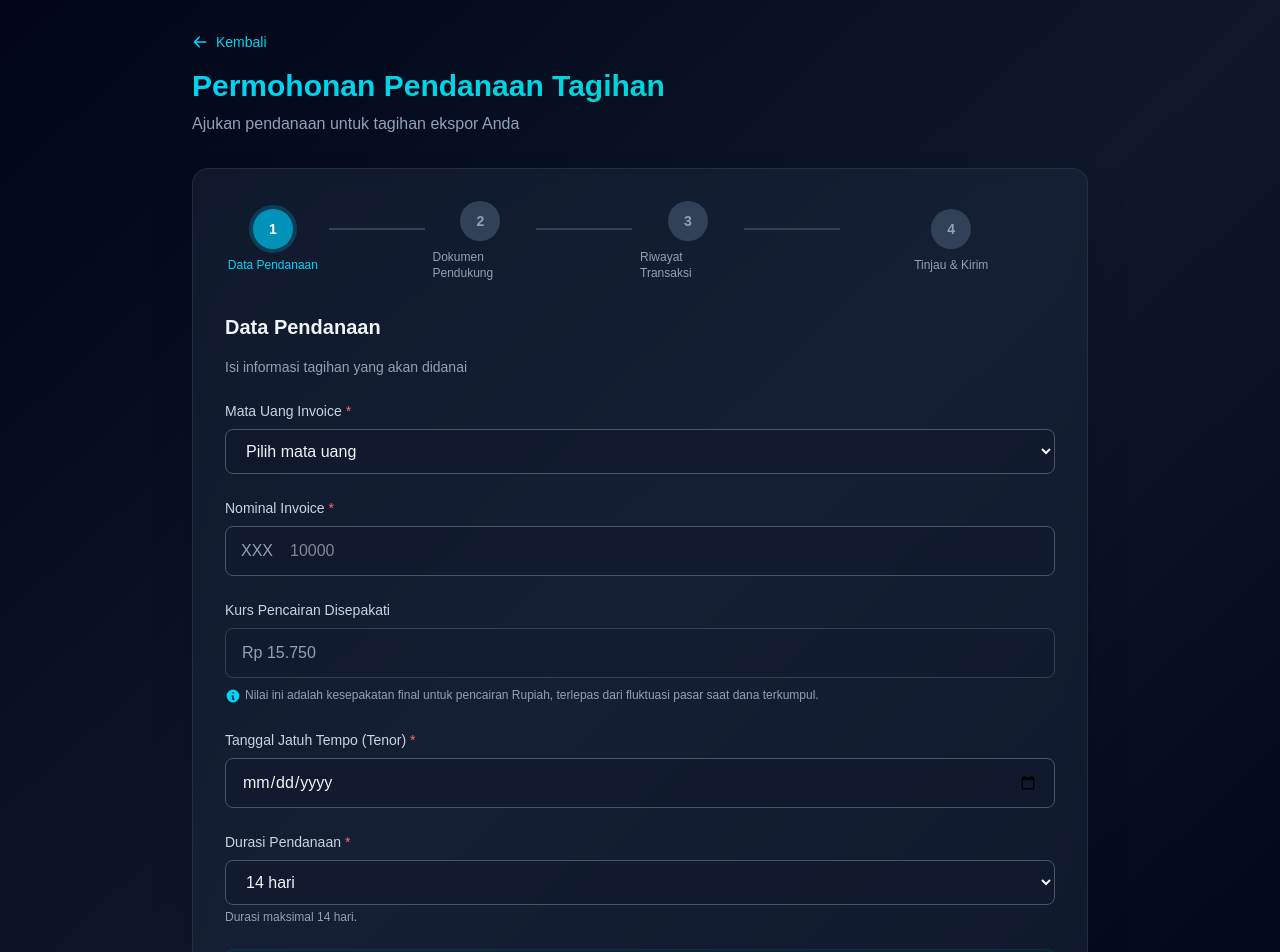
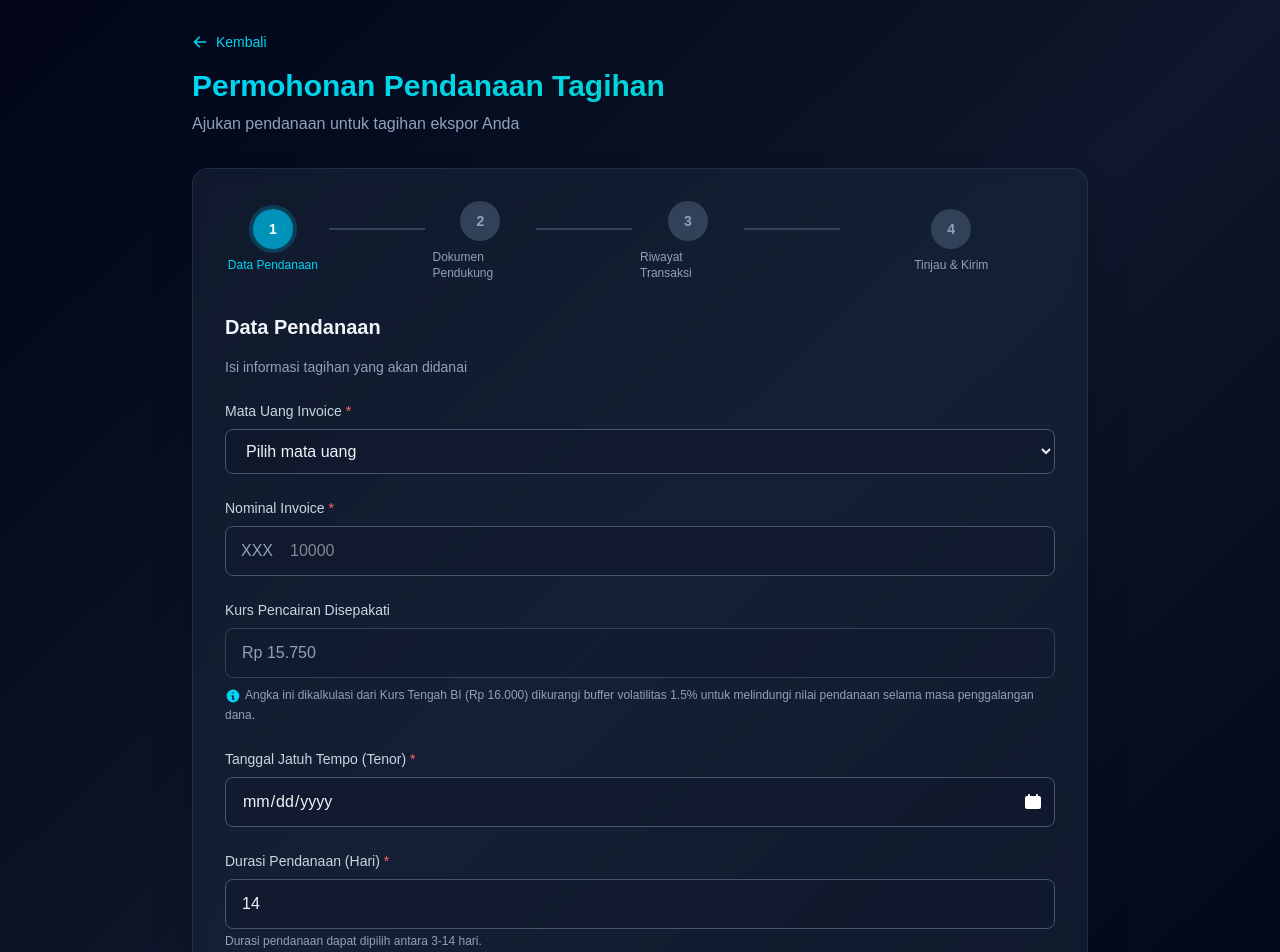
Before and after one commit to MaulRai/vessel, a Next.js app: page /pendana/pendanaan/buat in a window 1280 px wide. Shown: the top 952 px of the page. Built offline with nearby package versions, Linux system fonts and the light colour scheme.

Commit message:
[Profil-Bisnis] Wordings

```diff
--- a/app/pendana/pendanaan/buat/page.tsx
+++ b/app/pendana/pendanaan/buat/page.tsx
@@ -1,6 +1,6 @@
 'use client';
 
-import { useState } from 'react';
+import { useState, useRef, useMemo } from 'react';
 import Link from 'next/link';
 
 // Types
@@ -15,7 +15,7 @@ interface Step1Data {
   invoiceAmount: string;
   agreedExchangeRate: string;
   dueDate: string;
-  fundingDuration: '7' | '14';
+  fundingDuration: string;
 }
 
 interface Step2Data {
@@ -78,6 +78,28 @@ function Stepper({ currentStep, onStepClick }: { currentStep: number; onStepClic
           </div>
         ))}
       </div>
+      <style jsx>{`
+        .white-calendar {
+          color-scheme: dark;
+          position: relative;
+        }
+
+        :global(.white-calendar::-webkit-calendar-picker-indicator) {
+          opacity: 0;
+          pointer-events: auto;
+          background: transparent;
+        }
+
+        :global(.white-calendar::-moz-focus-inner) {
+          border: 0;
+        }
+
+        :global(.white-calendar::-moz-calendar-picker-indicator) {
+          opacity: 0;
+          pointer-events: auto;
+          background: transparent;
+        }
+      `}</style>
     </div>
   );
 }
@@ -229,8 +251,26 @@ export default function BuatPendanaanPage() {
   // Step 4 State
   const [acknowledgement, setAcknowledgement] = useState(false);
 
+  const dueDateInputRef = useRef<HTMLInputElement | null>(null);
+  const todayJakarta = useMemo(
+    () => new Intl.DateTimeFormat('en-CA', { timeZone: 'Asia/Jakarta' }).format(new Date()),
+    []
+  );
+
   // Errors
   const [errors, setErrors] = useState<Record<string, string>>({});
+
+  const handleDueDateFieldClick = () => {
+    const node = dueDateInputRef.current;
+    if (!node) return;
+    const picker = (node as HTMLInputElement & { showPicker?: () => void }).showPicker;
+    if (picker) {
+      picker.call(node);
+    } else {
+      node.focus();
+      node.click();
+    }
+  };
 
   // Handle file upload
   const handleFileUpload = (field: keyof Step2Data | 'previousTransferProof', file: File) => {
@@ -268,6 +308,16 @@ export default function BuatPendanaanPage() {
     if (!step1Data.currency) newErrors.currency = 'Mata uang harus dipilih';
     if (!step1Data.invoiceAmount) newErrors.invoiceAmount = 'Nominal invoice harus diisi';
     if (!step1Data.dueDate) newErrors.dueDate = 'Tanggal jatuh tempo harus diisi';
+    else if (step1Data.dueDate < todayJakarta) {
+      newErrors.dueDate = 'Tanggal jatuh tempo tidak boleh sebelum hari ini (WIB)';
+    }
+
+    const durationValue = parseInt(step1Data.fundingDuration, 10);
+    if (!step1Data.fundingDuration) {
+      newErrors.fundingDuration = 'Durasi pendanaan harus diisi';
+    } else if (Number.isNaN(durationValue) || durationValue < 3 || durationValue > 14) {
+      newErrors.fundingDuration = 'Durasi harus antara 3 hingga 14 hari';
+    }
 
     setErrors(newErrors);
     return Object.keys(newErrors).length === 0;
@@ -498,7 +548,7 @@ export default function BuatPendanaanPage() {
                     <svg className="w-4 h-4 inline mr-1 text-cyan-400" fill="currentColor" viewBox="0 0 20 20">
                       <path fillRule="evenodd" d="M18 10a8 8 0 11-16 0 8 8 0 0116 0zm-7-4a1 1 0 11-2 0 1 1 0 012 0zM9 9a1 1 0 000 2v3a1 1 0 001 1h1a1 1 0 100-2v-3a1 1 0 00-1-1H9z" clipRule="evenodd" />
                     </svg>
-                    Nilai ini adalah kesepakatan final untuk pencairan Rupiah, terlepas dari fluktuasi pasar saat dana terkumpul.
+                    Angka ini dikalkulasi dari Kurs Tengah BI (Rp 16.000) dikurangi buffer volatilitas 1.5% untuk melindungi nilai pendanaan selama masa penggalangan dana.
                   </p>
                 </div>
 
@@ -507,31 +557,48 @@ export default function BuatPendanaanPage() {
                   <label className="block text-sm font-medium text-slate-300 mb-2">
                     Tanggal Jatuh Tempo (Tenor) <span className="text-red-400">*</span>
                   </label>
+                  <div className="relative cursor-pointer" onClick={handleDueDateFieldClick}>
                     <input
                       type="date"
                       value={step1Data.dueDate}
                       onChange={(e) => setStep1Data({ ...step1Data, dueDate: e.target.value })}
-                    className={`w-full px-4 py-3 bg-slate-900/50 border rounded-lg focus:ring-2 focus:ring-cyan-500 transition-all text-slate-100 ${
+                      min={todayJakarta}
+                      className={`white-calendar w-full pr-12 pl-4 py-3 bg-slate-900/50 border rounded-lg focus:ring-2 focus:ring-cyan-500 transition-all text-slate-100 ${
                         errors.dueDate ? 'border-red-500' : 'border-slate-600'
                       }`}
+                      ref={dueDateInputRef}
                     />
+                    <svg
+                      className="pointer-events-none absolute right-3 top-1/2 -translate-y-1/2 w-5 h-5 text-white"
+                      fill="currentColor"
+                      viewBox="0 0 20 20"
+                    >
+                      <path d="M6 2a1 1 0 00-1 1v1H4a2 2 0 00-2 2v9a2 2 0 002 2h12a2 2 0 002-2V6a2 2 0 00-2-2h-1V3a1 1 0 10-2 0v1H7V3a1 1 0 00-1-1zm10 7H4v6a1 1 0 001 1h10a1 1 0 001-1V9z" />
+                    </svg>
+                  </div>
                   {errors.dueDate && <p className="mt-1 text-xs text-red-400">{errors.dueDate}</p>}
                 </div>
 
                 {/* Funding Duration */}
                 <div>
                   <label className="block text-sm font-medium text-slate-300 mb-2">
-                    Durasi Pendanaan <span className="text-red-400">*</span>
+                    Durasi Pendanaan (Hari) <span className="text-red-400">*</span>
                   </label>
-                  <select
+                  <input
+                    type="number"
+                    min={3}
+                    max={14}
                     value={step1Data.fundingDuration}
-                    onChange={(e) => setStep1Data({ ...step1Data, fundingDuration: e.target.value as '7' | '14' })}
-                    className="w-full px-4 py-3 bg-slate-900/50 border border-slate-600 rounded-lg focus:ring-2 focus:ring-cyan-500 transition-all text-slate-100"
-                  >
-                    <option value="7">7 hari</option>
-                    <option value="14">14 hari</option>
-                  </select>
-                  <p className="mt-1 text-xs text-slate-400">Durasi maksimal 14 hari.</p>
+                    onChange={(e) => setStep1Data({ ...step1Data, fundingDuration: e.target.value })}
+                    className={`w-full px-4 py-3 bg-slate-900/50 border rounded-lg focus:ring-2 focus:ring-cyan-500 transition-all text-slate-100 ${
+                      errors.fundingDuration ? 'border-red-500' : 'border-slate-600'
+                    }`}
+                    placeholder="Masukkan durasi (3-14 hari)"
+                  />
+                  <p className="mt-1 text-xs text-slate-400">Durasi pendanaan dapat dipilih antara 3-14 hari.</p>
+                  {errors.fundingDuration && (
+                    <p className="mt-1 text-xs text-red-400">{errors.fundingDuration}</p>
+                  )}
                 </div>
 
                 {/* Estimated Funds */}
--- a/app/register/profil-bisnis/page.tsx
+++ b/app/register/profil-bisnis/page.tsx
@@ -146,6 +146,12 @@ interface LicensingData {
 
 interface DigitalSignatureData {
   selfie: UploadedFile | null;
+}
+
+interface MembershipAgreement {
+  membership: boolean;
+  savings: boolean;
+  adArt: boolean;
 }
 
 type SectionCardProps = {
@@ -298,6 +304,12 @@ export default function ProfilBisnisPage() {
 
   const [digitalSignature, setDigitalSignature] = useState<DigitalSignatureData>({
     selfie: null,
+  });
+
+  const [membershipAgreement, setMembershipAgreement] = useState<MembershipAgreement>({
+    membership: false,
+    savings: false,
+    adArt: false,
   });
 
   const [errors, setErrors] = useState<Record<string, string>>({});
@@ -470,6 +482,11 @@ export default function ProfilBisnisPage() {
     );
 
     fields.push(Boolean(digitalSignature.selfie));
+    fields.push(
+      membershipAgreement.membership,
+      membershipAgreement.savings,
+      membershipAgreement.adArt,
+    );
 
     return fields;
   }, [
@@ -487,6 +504,7 @@ export default function ProfilBisnisPage() {
     responsiblePerson,
     riskList,
     teamMembers,
+    membershipAgreement,
   ]);
 
   const progress = useMemo(() => {
@@ -586,21 +604,45 @@ export default function ProfilBisnisPage() {
       corporateLegal,
       licensing,
       digitalSignature,
+      membershipAgreement,
     });
     setSavedToast(true);
     setTimeout(() => setSavedToast(false), 4000);
   };
 
   const handleSubmit = () => {
-    const missingSelfie = !digitalSignature.selfie;
-    if (missingSelfie) {
-      setErrors({ selfie: 'Mohon ambil foto selfie penanggung jawab terlebih dahulu.' });
+    const newErrors: Record<string, string> = {};
+    if (!digitalSignature.selfie) {
+      newErrors.selfie = 'Mohon ambil foto selfie penanggung jawab terlebih dahulu.';
+    }
+    if (!membershipAgreement.membership || !membershipAgreement.savings || !membershipAgreement.adArt) {
+      newErrors.membership = 'Mohon setujui seluruh akad keanggotaan sebelum melanjutkan.';
+    }
+    if (Object.keys(newErrors).length > 0) {
+      setErrors(newErrors);
       setActiveTab('tandaTangan');
       return;
     }
     setErrors({});
     setSubmitted(true);
     window.scrollTo({ top: 0, behavior: 'smooth' });
+  };
+
+  const handleMembershipAgreementChange = (key: keyof MembershipAgreement, checked: boolean) => {
+    setMembershipAgreement((prev) => {
+      const updated = { ...prev, [key]: checked };
+      if (updated.membership && updated.savings && updated.adArt) {
+        setErrors((prevErrors) => {
+          if (!prevErrors.membership) {
+            return prevErrors;
+          }
+          const nextErrors = { ...prevErrors };
+          delete nextErrors.membership;
+          return nextErrors;
+        });
+      }
+      return updated;
+    });
   };
 
   const renderSidebar = () => (
@@ -1055,7 +1097,7 @@ export default function ProfilBisnisPage() {
           {renderInput('licensing.nibNumber', 'No. NIB', licensing.nibNumber, (value) => setLicensing((prev) => ({ ...prev, nibNumber: value })), { required: true })}
           {uploadField('Upload File NIB', licensing.nibFile, (file) => setLicensing((prev) => ({ ...prev, nibFile: file })), true)}
           {uploadField('Upload NIB Berbasis Risiko', licensing.nibRiskFile, (file) => setLicensing((prev) => ({ ...prev, nibRiskFile: file })), true)}
-          {uploadField('Surat Pernyataan Kesanggupan', licensing.commitmentLetter, (file) => setLicensing((prev) => ({ ...prev, commitmentLetter: file })), true)}
+          {uploadField('Surat Permohonan Menjadi Anggota & Kesanggupan Bayar', licensing.commitmentLetter, (file) => setLicensing((prev) => ({ ...prev, commitmentLetter: file })), true)}
         </div>
       </SectionCard>
     </div>
@@ -1066,6 +1108,42 @@ export default function ProfilBisnisPage() {
       <SectionCard title="Verifikasi Wajah" description="Gunakan kamera untuk mengambil selfie penanggung jawab.">
         {uploadField('Foto Selfie Penanggung Jawab', digitalSignature.selfie, (file) => setDigitalSignature({ selfie: file }), true, '.jpg,.jpeg,.png')}
         {errors.selfie && <p className="text-sm text-red-400">{errors.selfie}</p>}
+      </SectionCard>
+
+      <SectionCard
+        title="Akad Keanggotaan"
+        description="Setujui ketentuan menjadi Anggota Luar Biasa/Mitra Koperasi Jasa VESSEL."
+      >
+        <div className="space-y-4">
+          <label className="flex items-start gap-3 text-sm text-slate-200 bg-slate-900/40 border border-slate-700 rounded-xl p-4">
+            <input
+              type="checkbox"
+              className="mt-1 w-4 h-4 rounded border-slate-600 bg-slate-900 text-cyan-500"
+              checked={membershipAgreement.membership}
+              onChange={(e) => handleMembershipAgreementChange('membership', e.target.checked)}
+            />
+            <span>Saya mewakili perusahaan mengajukan diri menjadi Anggota Luar Biasa/Mitra pada Koperasi Jasa VESSEL.</span>
+          </label>
+          <label className="flex items-start gap-3 text-sm text-slate-200 bg-slate-900/40 border border-slate-700 rounded-xl p-4">
+            <input
+              type="checkbox"
+              className="mt-1 w-4 h-4 rounded border-slate-600 bg-slate-900 text-cyan-500"
+              checked={membershipAgreement.savings}
+              onChange={(e) => handleMembershipAgreementChange('savings', e.target.checked)}
+            />
+            <span>Saya menyetujui pemotongan Simpanan Pokok (Rp 50.000) dan Simpanan Wajib dari pencairan pembiayaan pertama.</span>
+          </label>
+          <label className="flex items-start gap-3 text-sm text-slate-200 bg-slate-900/40 border border-slate-700 rounded-xl p-4">
+            <input
+              type="checkbox"
+              className="mt-1 w-4 h-4 rounded border-slate-600 bg-slate-900 text-cyan-500"
+              checked={membershipAgreement.adArt}
+              onChange={(e) => handleMembershipAgreementChange('adArt', e.target.checked)}
+            />
+            <span>Saya telah membaca dan menyetujui AD/ART Koperasi.</span>
+          </label>
+        </div>
+        {errors.membership && <p className="text-sm text-red-400">{errors.membership}</p>}
       </SectionCard>
 
       <div className="flex flex-col md:flex-row gap-4 justify-between">
@@ -1089,7 +1167,7 @@ export default function ProfilBisnisPage() {
             onClick={handleSubmit}
             className="px-6 py-3 rounded-xl bg-gradient-to-r from-cyan-600 to-teal-600 text-white font-semibold shadow-lg shadow-cyan-900/50"
           >
-            Kirim Untuk Verifikasi
+            Setuju & Daftar Anggota
           </button>
         </div>
       </div>
```
Lines whose indentation alone changed are shown as unchanged.
